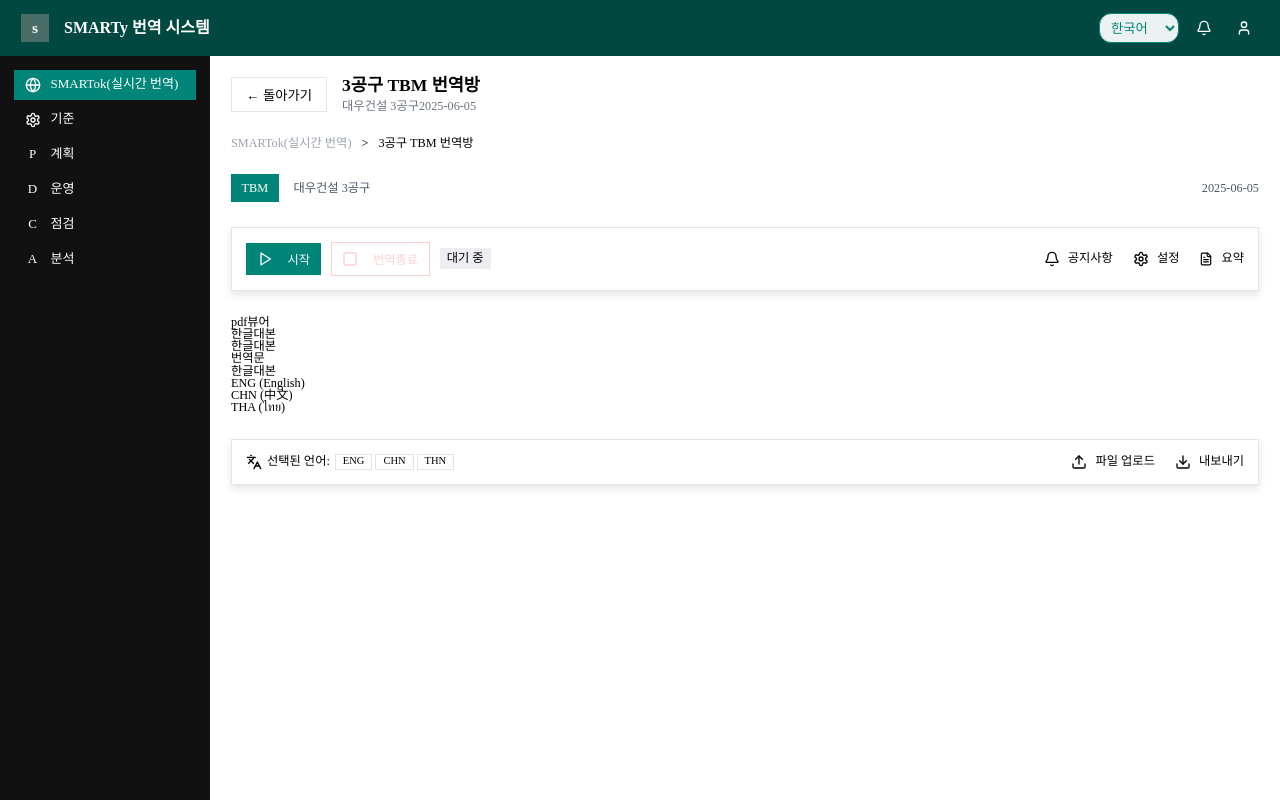
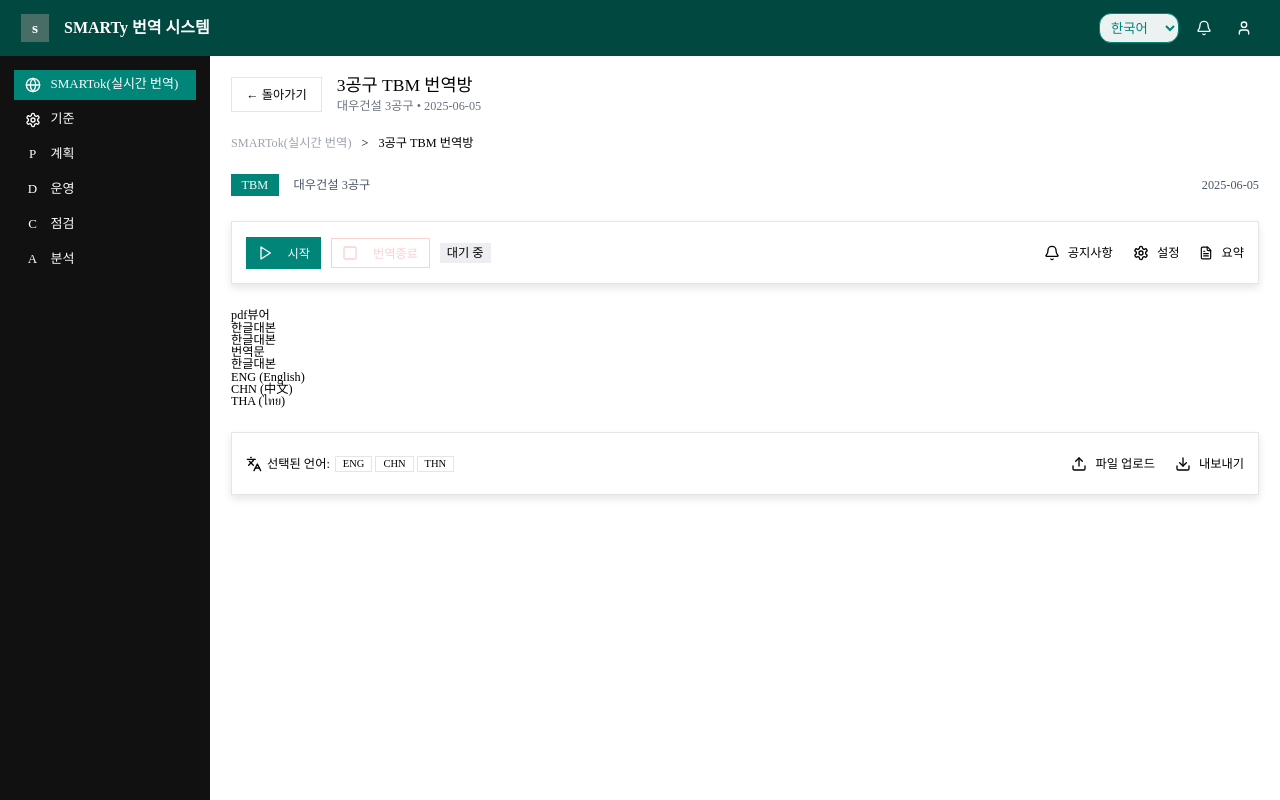
Before and after one commit to zermzerm/translation-room, a React (Create React App) app: page /room/1 in a window 1280 px wide. Built offline with nearby package versions, Linux system fonts and the light colour scheme.

Commit message:
css 이부분 수정

```diff
--- a/src/pages/Room.jsx
+++ b/src/pages/Room.jsx
@@ -35,14 +35,13 @@ export default function Room() {
   return (
     <div className={styles.Container}>
       <div className={styles.Header}>
-        <button type="button" className={styles.backButton} onClick={() => navigate("/")}>
+        <button type="button" className={styles.BackButton} onClick={() => navigate("/")}>
           ← {t("back")}
         </button>
         <div className={styles.TitleWrapper}>
           <div className={styles.Title}>{filterData.roomName}</div>
           <div className={styles.Information}>
-            {t(filterData.headquarter)} {t(filterData.field)}
-            {filterData.operationDate}
+            {t(filterData.headquarter)} {t(filterData.field)} • {filterData.operationDate}
           </div>
         </div>
       </div>
@@ -61,7 +60,7 @@ export default function Room() {
               {t(filterData.headquarter)} {t(filterData.field)}
             </div>
           </div>
-          <div> {filterData.operationDate}</div>
+          <div>{filterData.operationDate}</div>
         </div>
         <div className={styles.ContentHeader}>
           <div className={styles.StartButtonWrapper}>
--- a/src/pages/Room.module.css
+++ b/src/pages/Room.module.css
@@ -17,14 +17,18 @@
   gap: 15px;
 }
 
-.backButton {
-  padding: 7px 14px;
+.BackButton {
+  padding: 0 14px;
   border: 1px solid #e5e5e5;
-
   font-weight: 500;
   display: flex;
   justify-content: center;
   align-items: center;
+  font-size: 12.25px;
+}
+
+.BackButton:hover {
+  background-color: #e9ebef;
 }
 
 .TitleWrapper {
@@ -35,7 +39,7 @@
 
 .Title {
   font-size: 17.5px;
-  font-weight: 600;
+  font-weight: 500;
 }
 
 .Information {
@@ -77,13 +81,14 @@
 }
 
 .Activity {
-  padding: 7.5px 10.5px;
+  padding: 5px 10.5px;
   background-color: #008578;
   color: white;
 }
 
 .ContentHeader {
   padding: 14px;
+  height: 63px;
   border: 1px solid #e5e5e5;
   display: flex;
   justify-content: space-between;
@@ -128,17 +133,17 @@
   color: white;
 }
 .Stop {
-  padding: 7px 10.5px;
+  padding: 5px 10.5px;
   color: white;
   background-color: oklch(0.577 0.245 27.325);
 }
 .TransStart {
-  padding: 7px 10.5px;
+  padding: 5px 10.5px;
   color: rgb(250, 209, 209);
   border: 1px solid rgb(250, 209, 209);
 }
 .TransStop {
-  padding: 7px 10.5px;
+  padding: 5px 10.5px;
   color: oklch(0.577 0.245 27.325);
   border: 1px solid oklch(0.577 0.245 27.325);
 }
```
